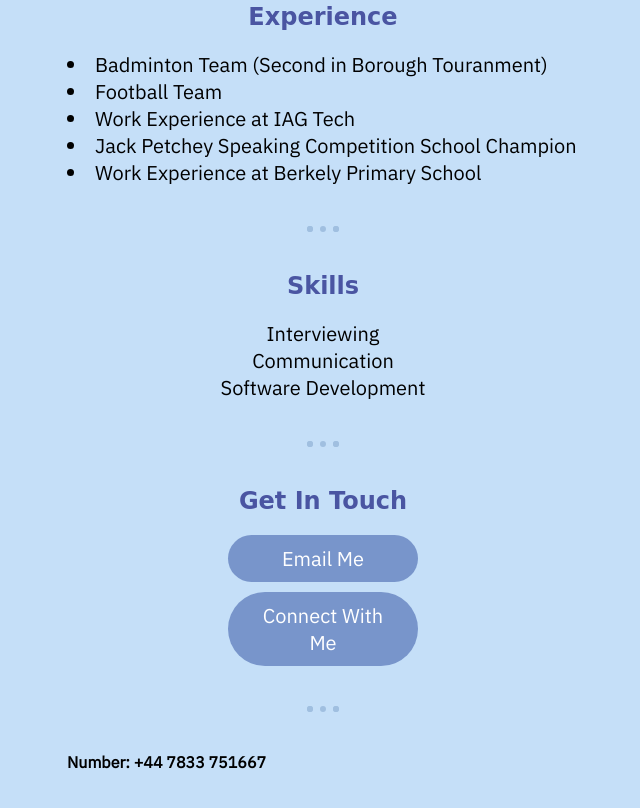
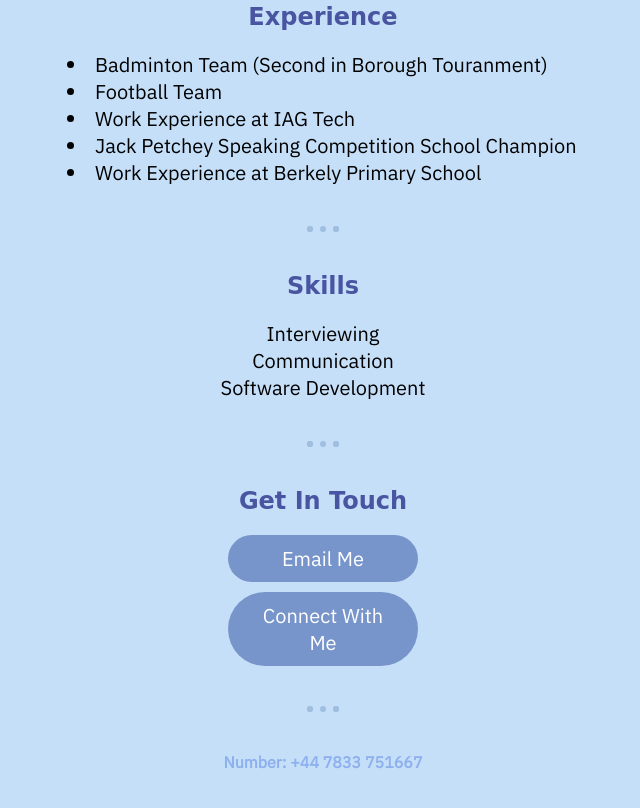
Before and after one commit to Arjxn1/Arjun-sCV.github.io, a plain HTML site: page index.html in a window 1280 px wide. Shown: the part 796-1604 px from the top of the page, without its empty margins (317-957 px from the left). Drawn offline with Linux system fonts and the light colour scheme; a web font is replaced by a local one.

Commit message:
Update styles.css

```diff
--- a/styles.css
+++ b/styles.css
@@ -34,6 +34,11 @@ h3 {
     color: #7895CB;
     text-align: center;
     font-style: italic;
+}
+
+h4 {
+    color: #8eb0ee;
+    text-align: center;
 }
 
 .profileImage {
```
